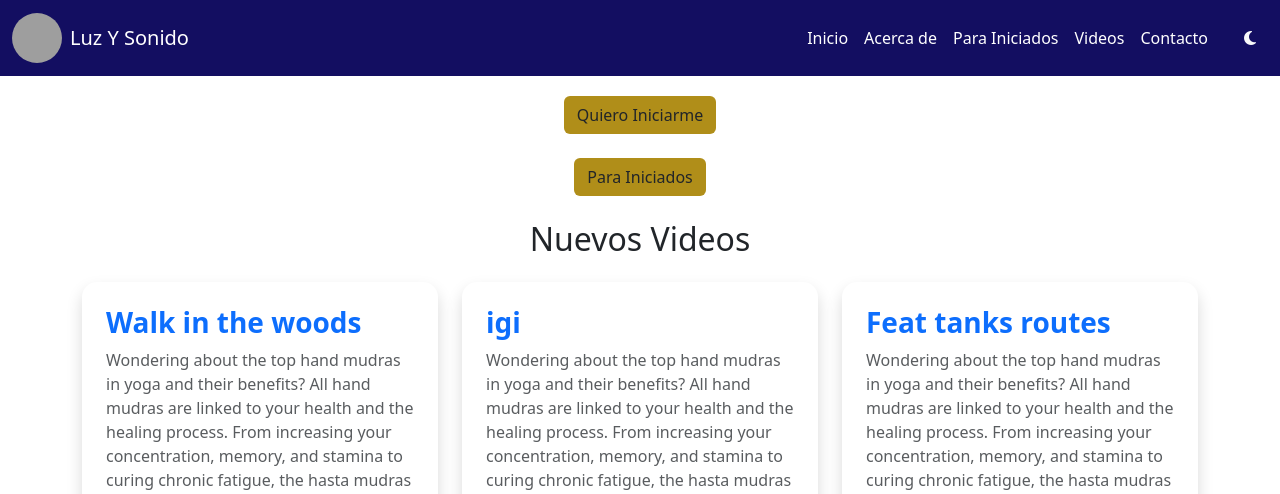
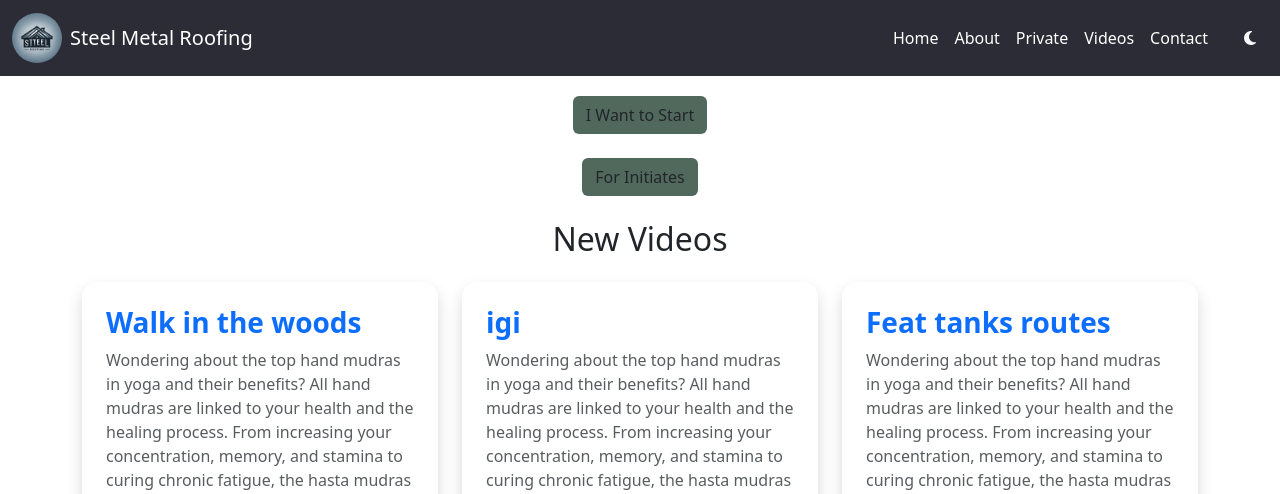
Before and after one commit to zura-papiashvili/roofing, a Django app: page / in a window 1280 px wide. Shown: the top 494 px of the page. Run offline with Django 5.2, Linux system fonts and the light colour scheme; data comes from the database, SQL or seed files in the repository; data that the repository does not hold is empty; some libraries are stand-ins or nearby versions; grey boxes are pictures that could not be loaded.

Commit message:
feat: update naming

```diff
--- a/blog/templates/blog/home.html
+++ b/blog/templates/blog/home.html
@@ -31,15 +31,15 @@
 </div>
 <div class="container mt-4">
     <div class="text-center mb-4" data-aos="fade-up">
-        <a href="https://docs.google.com/forms/d/e/1FAIpQLSekhdaorQRJHdRLAQX-UkUhnNe70nWLWcORJ6G_rc-mOUJemw/viewform?fbclid=IwZXh0bgNhZW0CMTEAAR2a0PrbCKNEfmqBdub2RY_l4H-boSy6Wkbe5UKEsmdHLKaUd0J0BbhY0Fw_aem_wGCXZE1LxgoZOG2woqhlTA" class="btn btn-gold" target="_blank" rel="noopener noreferrer" style="background-color: #b08e19;">Quiero Iniciarme</a>
+        <a href="https://docs.google.com/forms/d/e/1FAIpQLSekhdaorQRJHdRLAQX-UkUhnNe70nWLWcORJ6G_rc-mOUJemw/viewform?fbclid=IwZXh0bgNhZW0CMTEAAR2a0PrbCKNEfmqBdub2RY_l4H-boSy6Wkbe5UKEsmdHLKaUd0J0BbhY0Fw_aem_wGCXZE1LxgoZOG2woqhlTA" class="btn btn-gold" target="_blank" rel="noopener noreferrer" style="background-color:rgb(81, 105, 93);">I Want to Start</a>
     </div>
     <div class="text-center mb-4" data-aos="fade-up">
-        <a href="{% url 'restricted' %}" class="btn btn-gold" target="_blank" rel="noopener noreferrer" style="background-color: #b08e19;">Para Iniciados</a>
+        <a href="{% url 'restricted' %}" class="btn btn-gold" target="_blank" rel="noopener noreferrer" style="background-color:rgb(81, 105, 93);">For Initiates</a>
     </div>
-    <h2 class="mb-4 text-center" data-aos="fade-up">Nuevos Videos</h2>
+    <h2 class="mb-4 text-center" data-aos="fade-up">New Videos</h2>
     <div class="row">
         {% for post in posts %}
-            <div class="col-md-4 mb-4 d-flex align-items-stretch" data-aos="fade-left">
+            <div class="col-md-4 mb-4 d-flex align-items-stretch" data-aos="fade-up">
                 <div class="card shadow border-0 w-100 fade-up" style="border-radius: 15px; overflow: hidden;">
                     <div class="card-body p-4 d-flex flex-column">
                         <h3 class="card-title text-primary fw-bold">{{ post.title }}</h3>
@@ -60,23 +60,23 @@
             </div>
         {% empty %}
             <div class="alert alert-warning text-center" role="alert" data-aos="fade-up">
-                Videos no disponibles.
+                Videos not available.
             </div>
         {% endfor %}
     </div>
 </div>
 <div class="text-center mt-4" data-aos="fade-up">
-    <a href="{% url 'posts' %}" class="btn btn-primary" style="background-color: #b08e19;"> Ver Todos los Videos</a>
+    <a href="{% url 'posts' %}" class="btn btn-primary" style="background-color:rgb(81, 105, 93);"> See All Videos</a>
 </div>
 
 <!-- FAQ Section using Bootstrap Accordion -->
 <div class="container mt-5">
-    <h2 class="text-center mb-4 text-primary" data-aos="fade-up">Preguntas Frecuentes</h2>
+    <h2 class="text-center mb-4 text-primary" data-aos="fade-up">Frequently Asked Questions</h2>
     <div class="accordion" id="faqAccordion">
         {% for faq in faqs %}
-            <div class="accordion-item mb-3 shadow-sm rounded-3" data-aos="fade-right">
+            <div class="accordion-item mb-3 shadow-sm rounded-3" data-aos="fade-up">
                 <h2 class="accordion-header" id="heading{{ forloop.counter }}">
-                    <button style="background-color: #b08e19;" class="accordion-button text-white border-0 rounded-3 p-3 {% if forloop.first %}collapsed{% endif %}" type="button" data-bs-toggle="collapse" data-bs-target="#collapse{{ forloop.counter }}" aria-expanded="false" aria-controls="collapse{{ forloop.counter }}">
+                    <button style="background-color:rgb(81, 105, 93);" class="accordion-button text-white border-0 rounded-3 p-3 {% if forloop.first %}collapsed{% endif %}" type="button" data-bs-toggle="collapse" data-bs-target="#collapse{{ forloop.counter }}" aria-expanded="false" aria-controls="collapse{{ forloop.counter }}">
                         <i class="fas fa-question-circle me-2"></i>{{ faq.question }}
                     </button>
                 </h2>
@@ -92,14 +92,14 @@
 
 <!-- Authors Section -->
 <div class="container mt-5">
-    <h2 class="text-center mb-4 text-primary" data-aos="fade-up">Autores Destacados</h2>
+    <h2 class="text-center mb-4 text-primary" data-aos="fade-up">Our Team</h2>
     <div class="row">
         {% for author in authors %}
             <div class="col-md-4 mb-4 d-flex align-items-stretch" data-aos="fade-up">
                 <div class="card shadow border-0 w-100 fade-up" style="border-radius: 15px; overflow: hidden;">
                     <div class="card-body p-4 d-flex flex-column text-center">
                         <img src="{{ author.image.url }}" class="rounded-circle mb-3" alt="{{ author.name }}" style="width: 100px; height: 100px; object-fit: cover;">
-                        <h3 class="card-title text-primary fw-bold">{{ author.name }}</h3>
+                        <h3 class="card-title text-primary fw-bold">{{ author.first_name  }} {{ author.last_name }}</h3>
                         <p class="card-text text-muted">{{ author.bio }}</p>
                         <div class="mt-auto">
                             <!-- Add any additional content here if needed -->
@@ -109,12 +109,12 @@
             </div>
         {% empty %}
             <div class="alert alert-warning text-center" role="alert" data-aos="fade-up">
-                Autores no disponibles.
+                Authors not available.
             </div>
         {% endfor %}
     </div>
-    <div class="text-center mt-4" data-aos="fade-right">
-        <a href="{% url 'about' %}" class="btn btn-gold" style="background-color: #b08e19;"> Ver Todos los Autores</a>
+    <div class="text-center mt-4" data-aos="fade-up">
+        <a href="{% url 'about' %}" class="btn btn-gold" style="background-color:rgb(81, 105, 93);"> See All Authors</a>
     </div>
 </div>
 
--- a/templates/base.html
+++ b/templates/base.html
@@ -61,12 +61,12 @@
 </head>
 <body>
     <header class="mb-4">
-    <nav class="navbar navbar-expand-lg navbar-dark" style="background-color: #130e61;">
+    <nav class="navbar navbar-expand-lg navbar-dark" style="background-color:rgb(44, 44, 54);">
         <div class="container-fluid">
             <!-- Logo and Site Name -->
             <a class="navbar-brand d-flex align-items-center" href="{% url 'home' %}">
-                <img src="{% static 'images/logo.jpg' %}" alt="Logo" class="me-2" style="width: 50px; height: 50px; border-radius: 50%;">
-                <span>Luz Y Sonido</span>
+                <img src="{% static 'images/logo.webp' %}" alt="Logo" class="me-2" style="width: 50px; height: 50px; border-radius: 50%;">
+                <span>Steel Metal Roofing</span>
             </a>
             <!-- Toggler for mobile view -->
             <button class="navbar-toggler" type="button" data-bs-toggle="collapse" data-bs-target="#navbarNav" aria-controls="navbarNav" aria-expanded="false" aria-label="Toggle navigation">
@@ -76,19 +76,19 @@
             <div class="collapse navbar-collapse" id="navbarNav">
                 <ul class="navbar-nav ms-auto">
                     <li class="nav-item">
-                        <a class="nav-link text-white" href="{% url 'home' %}">Inicio</a>
+                        <a class="nav-link text-white" href="{% url 'home' %}">Home</a>
                     </li>
                     <li class="nav-item">
-                        <a class="nav-link text-white" href="{% url 'about' %}">Acerca de</a>
+                        <a class="nav-link text-white" href="{% url 'about' %}">About</a>
                     </li>
                     <li class="nav-item">
-                        <a class="nav-link text-white" href="{% url 'restricted' %}">Para Iniciados</a>
+                        <a class="nav-link text-white" href="{% url 'restricted' %}">Private</a>
                     </li>
                     <li class="nav-item">
                         <a class="nav-link text-white" href="{% url 'posts' %}">Videos</a>
                     </li>
                     <li class="nav-item">
-                        <a class="nav-link text-white" href="{% url 'contact' %}">Contacto</a>
+                        <a class="nav-link text-white" href="{% url 'contact' %}">Contact</a>
                     </li>
                 </ul>
             </div>
@@ -108,7 +108,7 @@
     </main>
 
 </div>
-<footer class="mt-auto py-3 text-center text-white" style="background-color: #130e61;">
+<footer class="mt-auto py-3 text-center text-white" style="background-color:rgb(44, 44, 54);">
         <p>&copy; 2023 My Site</p>
 </footer>
 
```
Also changed, not shown: static/images/logo.webp (added).
